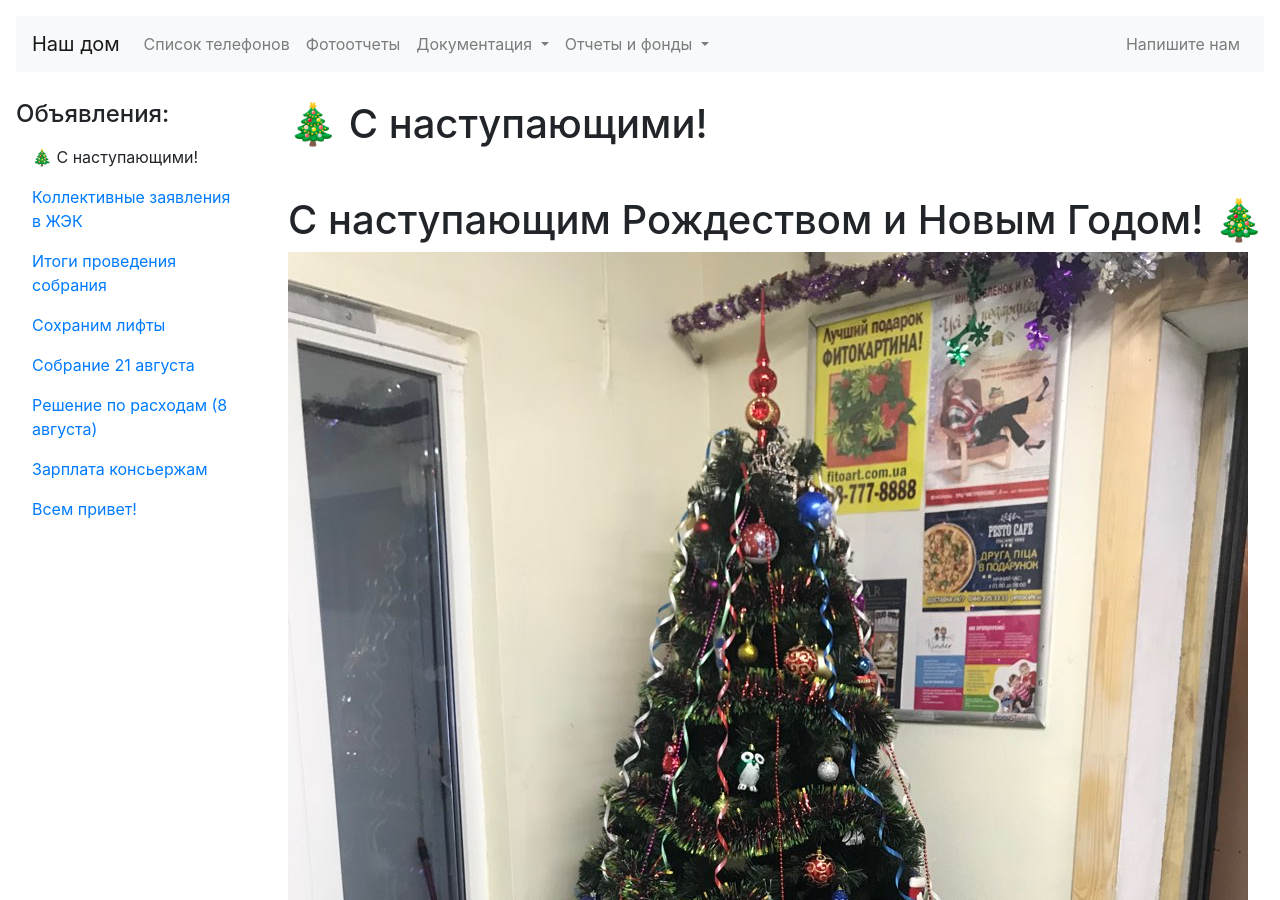
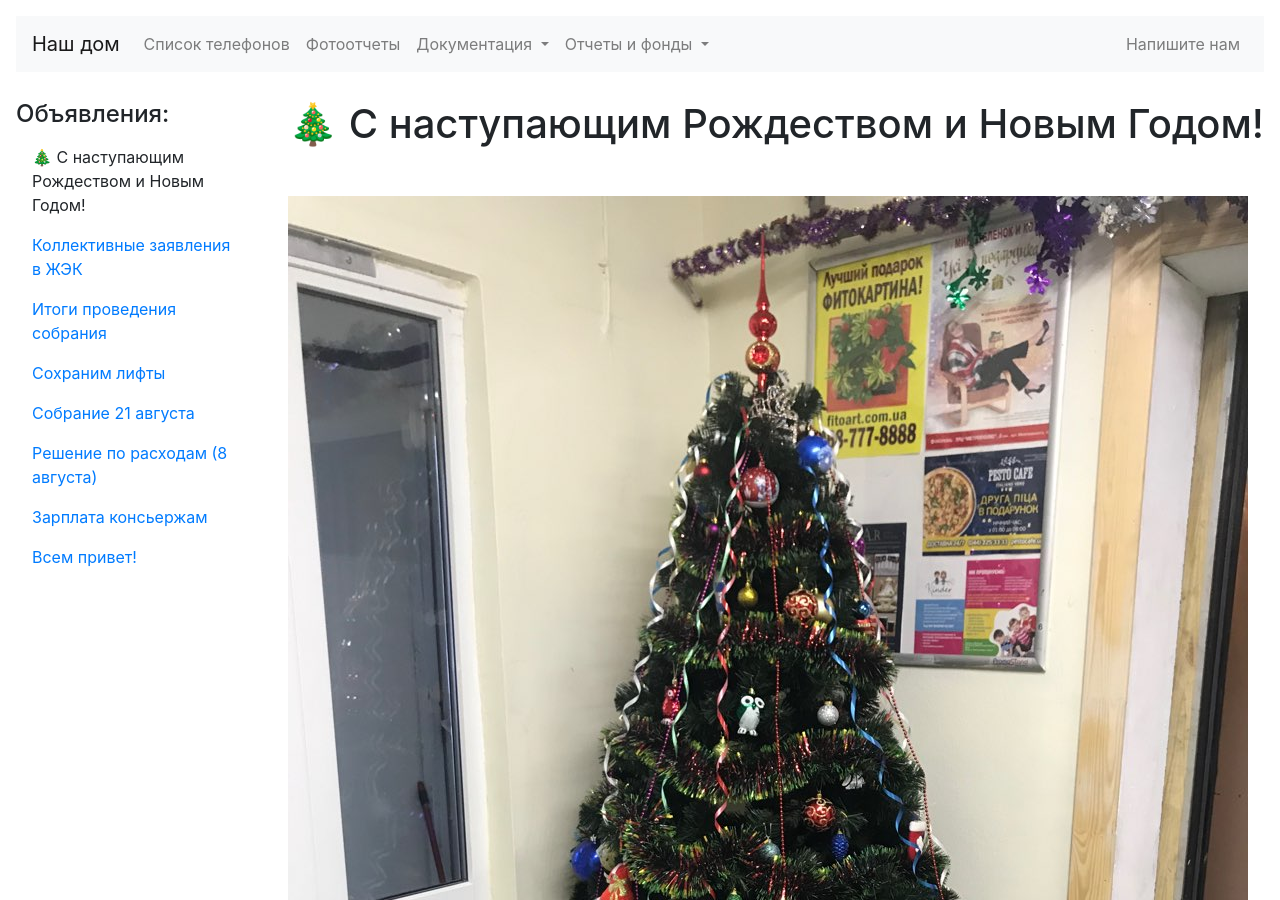
Before and after one commit to heroes-kiev/16b, a Jekyll site: the page built from _posts/2018-12-22-NY-tree.md, in a window 1280 px wide and 900 px high. Built offline with Jekyll 4.4.1, drawn with Linux system fonts in a browser that asks for light colours.

Commit message:
remove obsolete header

```diff
--- a/_posts/2018-12-22-NY-tree.md
+++ b/_posts/2018-12-22-NY-tree.md
@@ -1,9 +1,7 @@
 ---
 layout: post
 published: true
-title: 🎄 С наступающими!
+title: 🎄 С наступающим Рождеством и Новым Годом!
 ---
 
-# С наступающим Рождеством и Новым Годом! 🎄
-
 ![Нарядили ёлку](/assets/images/ny-tree-2018.jpg)
```
